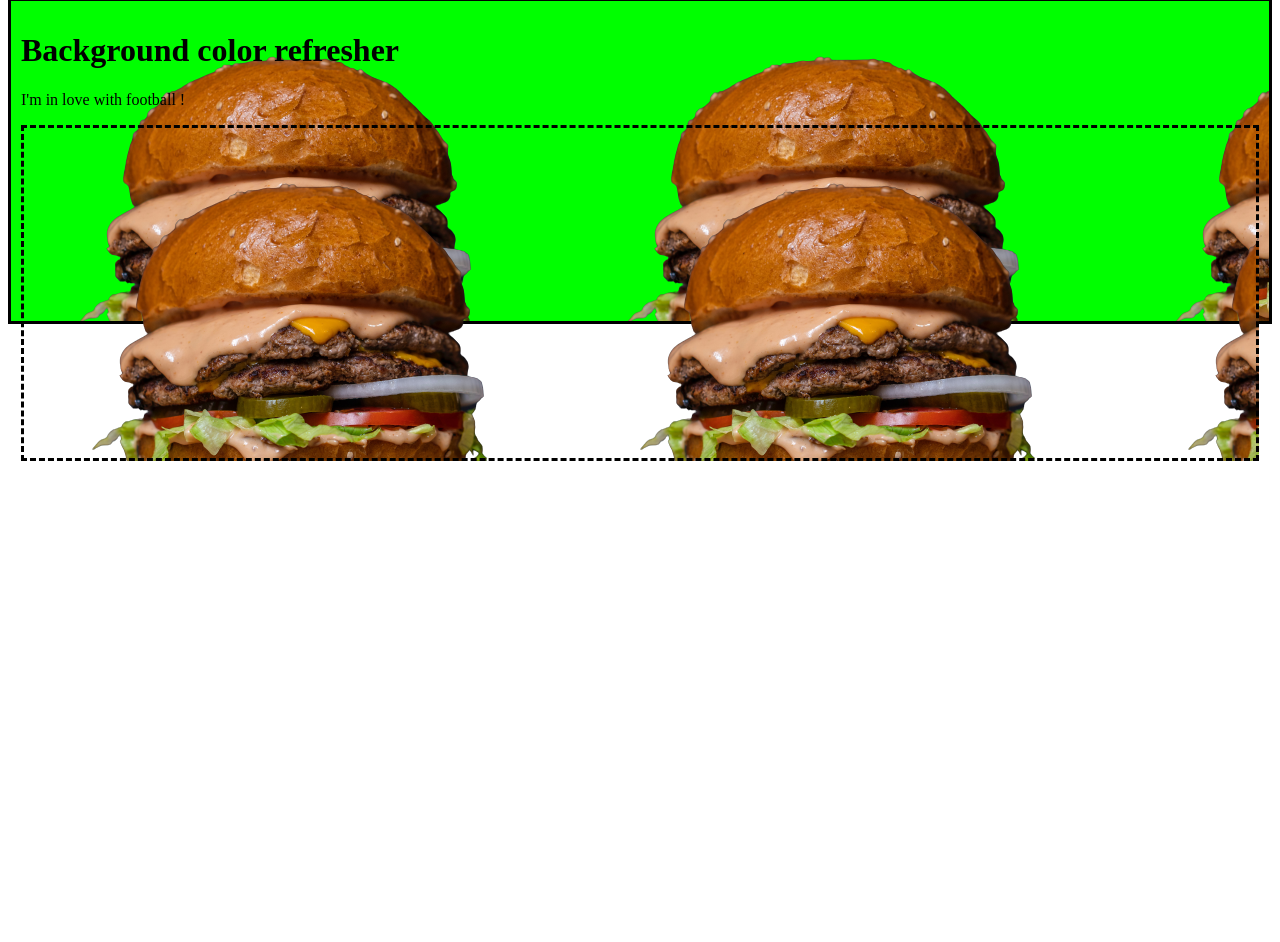
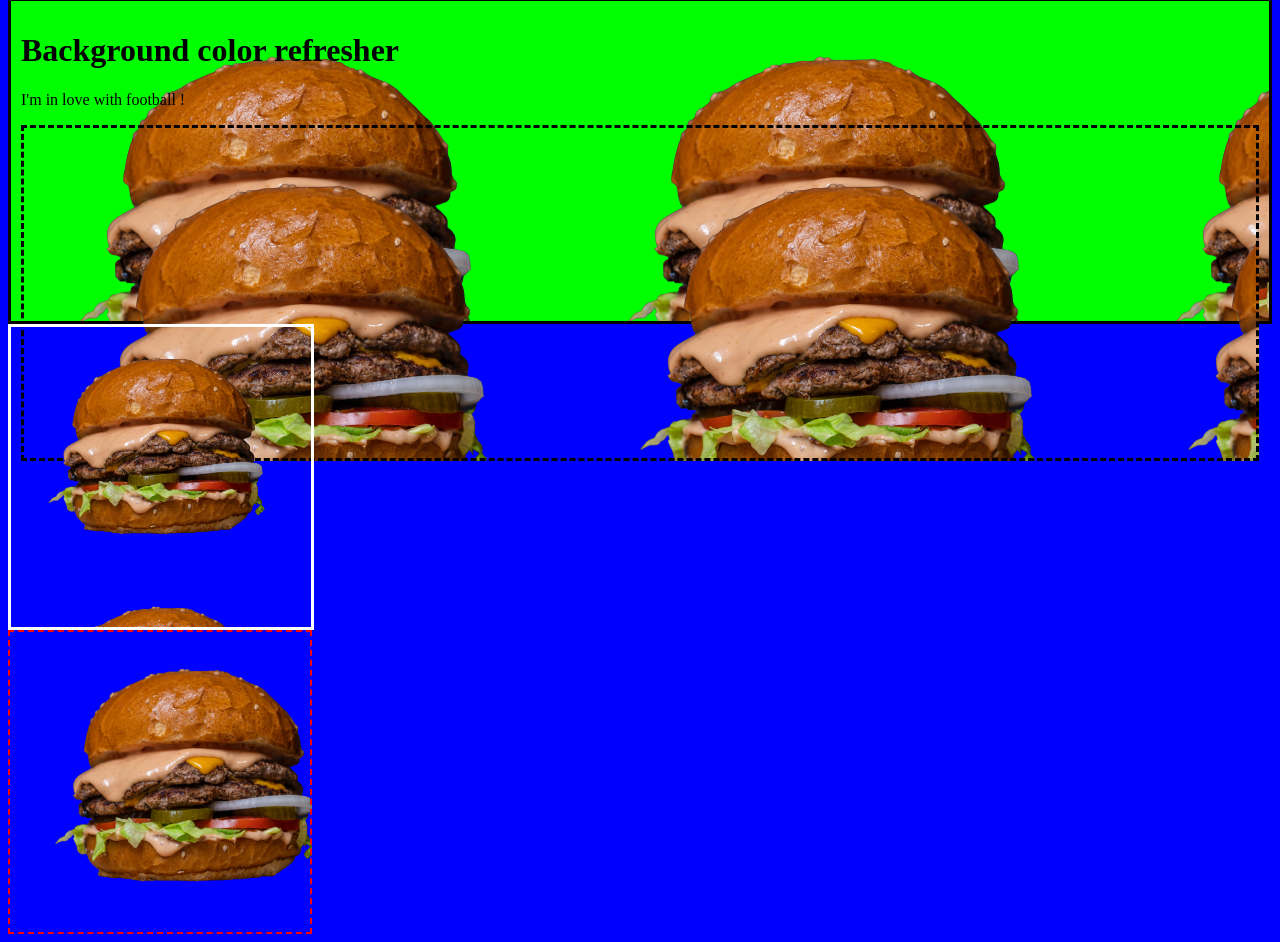
Before and after one commit to morrismutiso/practice-day-04, a plain HTML site: page index.html in a window 1280 px wide. Shown: the part 330-1272 px from the top of the page. Before the commit the page ends 800 px from the top, so only its background shows below. Drawn offline with Linux system fonts and the light colour scheme.

Commit message:
edited html and css values to add effects on the div elements

```diff
--- a/index.css
+++ b/index.css
@@ -1,3 +1,7 @@
+body {
+    background-color: blue;
+}
+
 #parent{
     background-color: #C8AB83;
     color: white;
@@ -32,3 +36,19 @@
     background-position: left top;
     border: 3px dashed;
  }
+
+ #first {
+    width: 300px;
+    height: 300px;
+    border: 3px solid white;
+    background-image: url("1.png");
+    background-size: contain;
+ }
+
+ #second {
+    width: 300px;
+    height: 300px;
+    border: 2px dashed red;
+    background-image: url("1.png");
+    background-size: cover;
+ }
```
